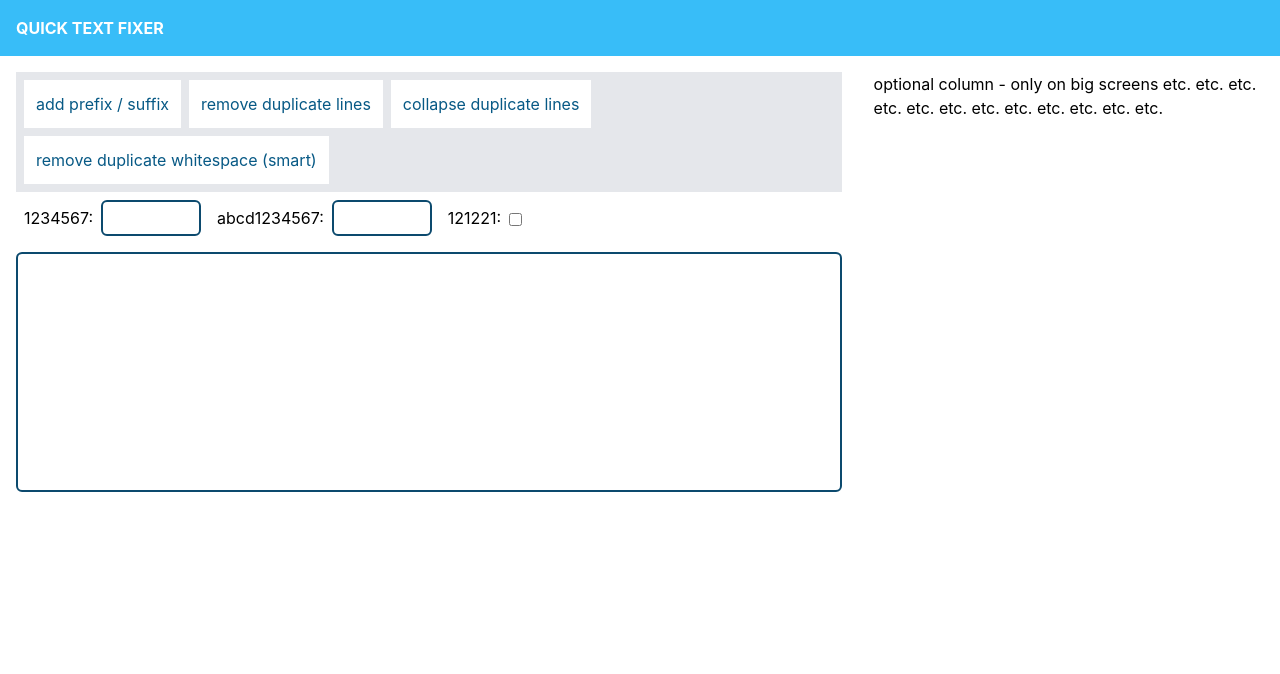
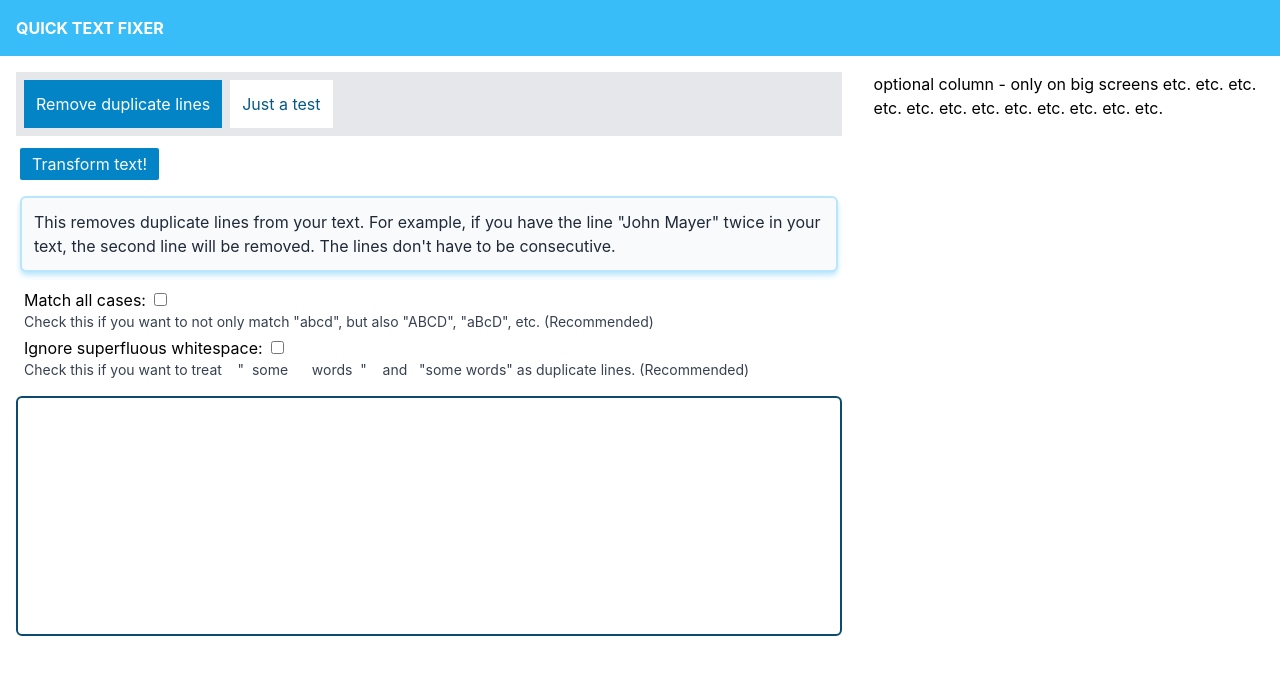
Before and after one commit to Daniel-Wittgenstein/qtf, a React (Create React App) app: page / in a window 1280 px wide. Shown: the top 674 px of the page. Built offline with nearby package versions, Linux system fonts and the light colour scheme.

Commit message:
options UI

```diff
--- a/src/App.js
+++ b/src/App.js
@@ -2,7 +2,7 @@ import React from 'react';
 import './App.css';
 import Slider from './components/Slider.js'
 import TextField from './components/TextField.js'
-import Options from './components/Options.js'
+import Transformers from "./Transformers.js"
 
 function App() {
   /* The right-hand column is optional and only displayed on big screens
@@ -10,6 +10,7 @@ function App() {
   app-critical.
   */
 
+  /*
   const sliderList = [
     {
       text: "add prefix / suffix",
@@ -32,6 +33,9 @@ function App() {
       key: "id4",
     },
   ]
+  */
+
+  const sliderList = Transformers
 
   const sliderClick = (index) => {
     console.log("clicked index button:", index)
@@ -70,7 +74,6 @@ function App() {
 
           <div className="grow p-4">
             <Slider list={sliderList} click={sliderClick}></Slider>
-            <Options list={optionsList}></Options>
             <TextField></TextField>
           </div>
 
--- a/src/Transformers.js
+++ b/src/Transformers.js
@@ -9,7 +9,10 @@ import Utils from "./Utils.js"
 
 const Transformers = [
 
+
+
   {
+    key: "removeDuplicateLines",
     text: `Remove duplicate lines`,
     descr: `This removes duplicate lines from your text. For example, if you have
     the line "John Mayer" twice in your text, the second line will be removed.
@@ -18,7 +21,7 @@ const Transformers = [
       {
         text: "Match all cases",
         type: "checkbox",
-        descr: `Check this if you want to not only match "abcd", but also "ABCD", "aBcD", etc.`,
+        descr: `Check this if you want to not only match "abcd", but also "ABCD", "aBcD", etc. (Recommended)`,
         key: "caseSensitive",
         checked: true,
       },
@@ -26,7 +29,7 @@ const Transformers = [
       {
         text: "Ignore superfluous whitespace",
         type: "checkbox",
-        descr: `Check this if you want to treat "  some   words " and "some words" as duplicate lines.`,
+        descr: `Check this if you want to treat \u00A0\u00A0\u00A0"\u00A0\u00A0some\u00A0\u00A0\u00A0\u00A0\u00A0\u00A0words\u00A0\u00A0"\u00A0\u00A0\u00A0 and\u00A0\u00A0\u00A0"some words" as duplicate lines. (Recommended)`,
         key: "ignoreWhiteSpace",
         checked: true,
       },
@@ -43,6 +46,25 @@ const Transformers = [
   },
 
 
+  {
+    key: "test",
+    text: `Just a test`,
+    descr: `Some description ....`,
+    slots: [
+      {
+        text: "Match all cases",
+        type: "checkbox",
+        descr: `Check this if you want to not only match "abcd", but also "ABCD", "aBcD", etc.`,
+        key: "caseSensitive",
+        checked: true,
+      },
+    ],
+    do: (str, data) => {
+      return str.toUpperCase()
+    },
+  },
+
+
 
 ]
 
--- /dev/null
+++ b/src/components/ActionButton.js
@@ -0,0 +1,24 @@
+
+
+
+
+
+function ActionButton(props) {
+  /*
+    props.text: string: button text
+    ptops.click: function: onClick function
+  */
+  const style = `p-3 bg-sky-600   text-gray-50 m-1 hover:bg-gray-700 hover:text-gray-50 rounded-sm
+    pt-1 pb-1 inline-block`
+
+  return (
+    <button
+      className = {style}
+      onClick = {props.onClick}
+    >
+      {props.text}
+    </button>
+  )
+}
+
+export default ActionButton
--- a/src/components/Options.js
+++ b/src/components/Options.js
@@ -28,7 +28,7 @@ function Options(props) {
         )
       }
       return (
-        <div className="inline-block" key={item.key}>
+        <div className="inline-block mr-6" key={item.key}>
           {optionsEntry}
         </div>
       )
--- a/src/components/OptionsCheckbox.js
+++ b/src/components/OptionsCheckbox.js
@@ -3,9 +3,15 @@
 
 function OptionsCheckbox(props) {
   return (
-    <div className = "inline-block flex items-center">
-      <div className="border-0 mr-2 ">{props.text}:</div>
-      <div className="border-0 align-baseline mt-1"><input className="" type="checkbox"></input></div>
+    <div className = "flex flex-col">
+      <div className="">
+        <div className="border-0 mr-2 inline-block">{props.text}:</div>
+        <div className="border-0 align-baseline mt-1 inline-block
+        "><input className="" type="checkbox"></input></div>
+      </div>
+      <div className="text-sm text-gray-700">
+        {props.descr}
+      </div>
     </div>
   )
 
--- a/src/components/Slider.js
+++ b/src/components/Slider.js
@@ -6,11 +6,12 @@ Basically a list of fancy styled buttons.
 
 
 import { useState } from 'react';
-
+import Options from './Options.js'
+import ActionButton from './ActionButton.js'
 
 function Slider(props) {
   /*
-    props:
+    #######
     props.list: an array.
       must contain objects of the form:
       {
@@ -18,11 +19,17 @@ function Slider(props) {
         tooltip: string: tooltip text
         key: string: unique id
       }
+    #######
     props.click: function: gets called whenever a button is clicked,
       passes index of the button (index inside the props.list array)
+    #######
+
   */
+  function clickGoButton() {
 
-  const [state, setState] = useState('')
+  }
+
+  const [state, setState] = useState(0) //0 = select first entry on app start
 
   function clickButton(index) {
     props.click(index)
@@ -40,9 +47,23 @@ function Slider(props) {
     }
   )
 
+  const selectedItem = props.list[state]
+
   return (
-    <div className="p-1 bg-gray-200 w-[100%] max-h-40 overflow-auto">
-        {listItems}
+    <div>
+      <div className="p-1 bg-gray-200 w-[100%] max-h-40 overflow-auto">
+          {listItems}
+      </div>
+      <div className="inline-block mt-2">
+        <ActionButton click={() => clickGoButton()} text={"Transform text!"} ></ActionButton>
+      </div>
+      <div className="bg-gray-50 p-3 m-1 mt-3 rounded-md
+        shadow-sky-200 shadow-md border-sky-200 border-2 text-gray-800">
+        {selectedItem.descr}
+      </div>
+      <div className="inline-block">
+        <Options list={selectedItem.slots}></Options>
+      </div>
     </div>
   )
 
```
